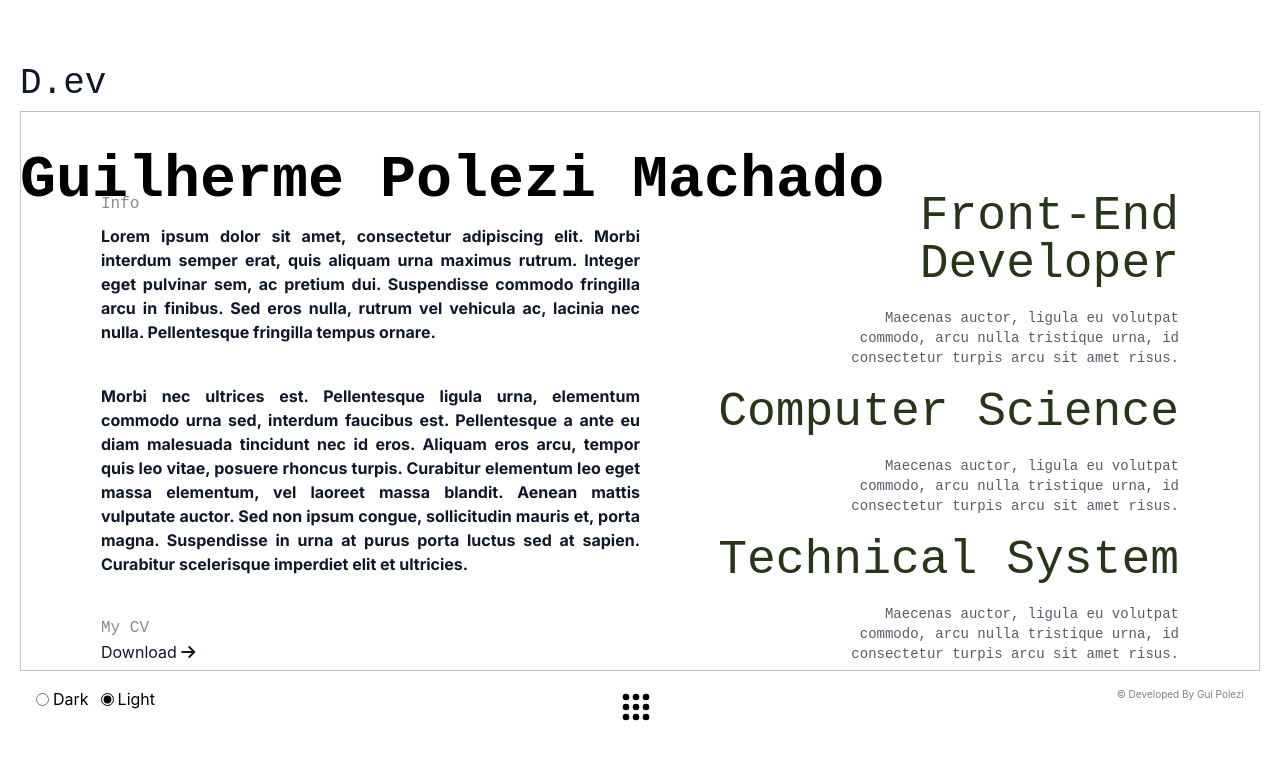
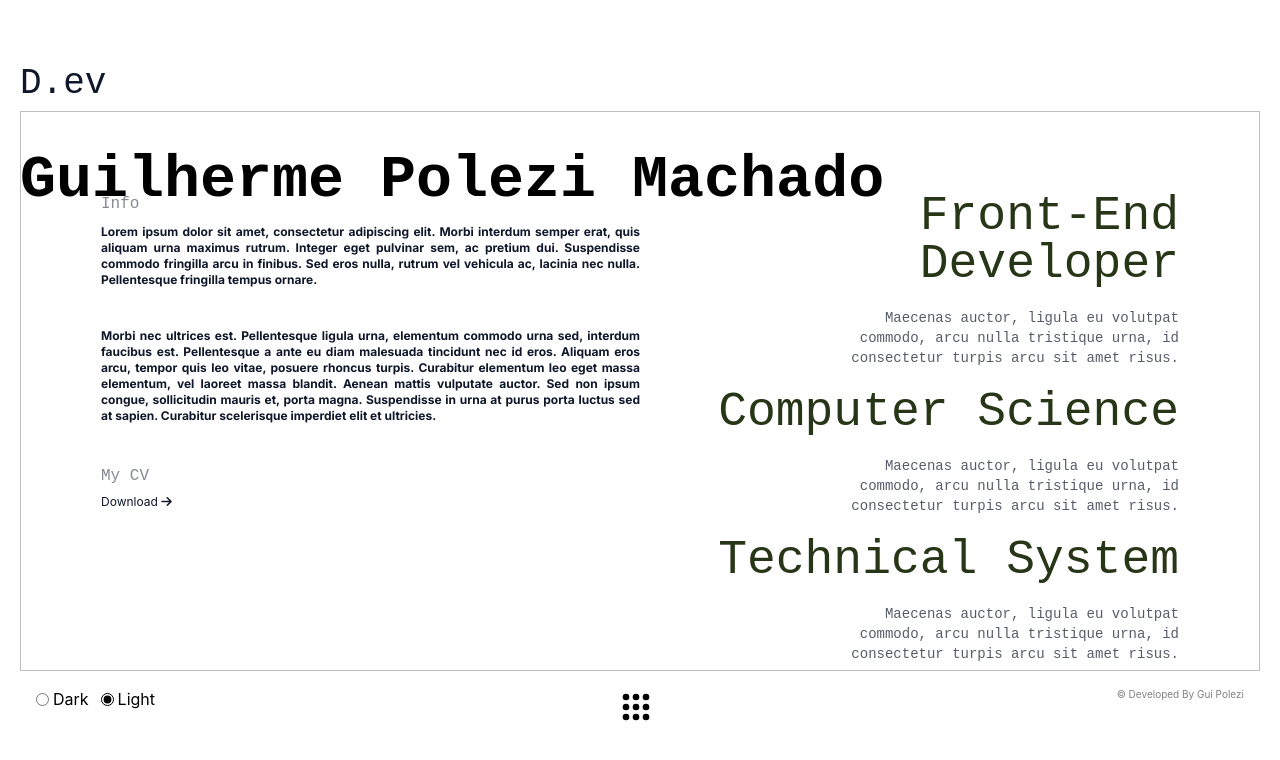
Before and after one commit to GuiPolezi/portfolio-dev, a React (Vite) app: page /info in a window 1280 px wide. Shown: the top 760 px of the page. Built offline with nearby package versions, Linux system fonts and the light colour scheme; a web font is replaced by a local one.

Commit message:
Responsivity adjusts almost done on Info.jsx

```diff
--- a/index.html
+++ b/index.html
@@ -31,7 +31,7 @@
 
     </div>
 
-    <div id="root" class="h-140 p-20">
+    <div id="root" class="h-140 px-0 sm:px-20 py-20">
       <div id="initial-loader" style="
     position: fixed;
     inset: 0;
--- a/src/pages/info.jsx
+++ b/src/pages/info.jsx
@@ -4,14 +4,14 @@ export function Info() {
             <div className="grid grid-cols-2">
                 <div className="col-span-1">
                     <h3 id="infoText" className="mb-2">Info</h3>
-                    <p className="font-bold text-justify mb-10" id="infoP">
+                    <p className="font-bold text-justify mb-10 text-xs lg:text-md" id="infoP">
                         Lorem ipsum dolor sit amet, consectetur adipiscing elit. Morbi interdum semper erat, quis aliquam urna maximus rutrum. Integer eget pulvinar sem, ac pretium dui. Suspendisse commodo fringilla arcu in finibus. Sed eros nulla, rutrum vel vehicula ac, lacinia nec nulla. Pellentesque fringilla tempus ornare.
                     </p>
-                    <p className="font-bold text-justify mb-10" id="infoP">
+                    <p className="font-bold text-justify mb-2 lg:mb-10 text-xs lg:text-md" id="infoP">
                        Morbi nec ultrices est. Pellentesque ligula urna, elementum commodo urna sed, interdum faucibus est. Pellentesque a ante eu diam malesuada tincidunt nec id eros. Aliquam eros arcu, tempor quis leo vitae, posuere rhoncus turpis. Curabitur elementum leo eget massa elementum, vel laoreet massa blandit. Aenean mattis vulputate auctor. Sed non ipsum congue, sollicitudin mauris et, porta magna. Suspendisse in urna at purus porta luctus sed at sapien. Curabitur scelerisque imperdiet elit et ultricies.
                     </p>
                     <h3 id="infoText">My CV</h3>
-                    <a id="infoA" href="#">Download <i class="fa-solid fa-arrow-right"></i> </a>
+                    <a id="infoA" className="text-xs" href="#">Download <i class="fa-solid fa-arrow-right"></i> </a>
                 </div>
                 <div id="topics" className="col-span-1 text-end">
                         <p className="text-sm md:text-2xl lg:text-5xl mb-0 lg:mb-5" id="infoTitle">Front-End Developer</p>
```
